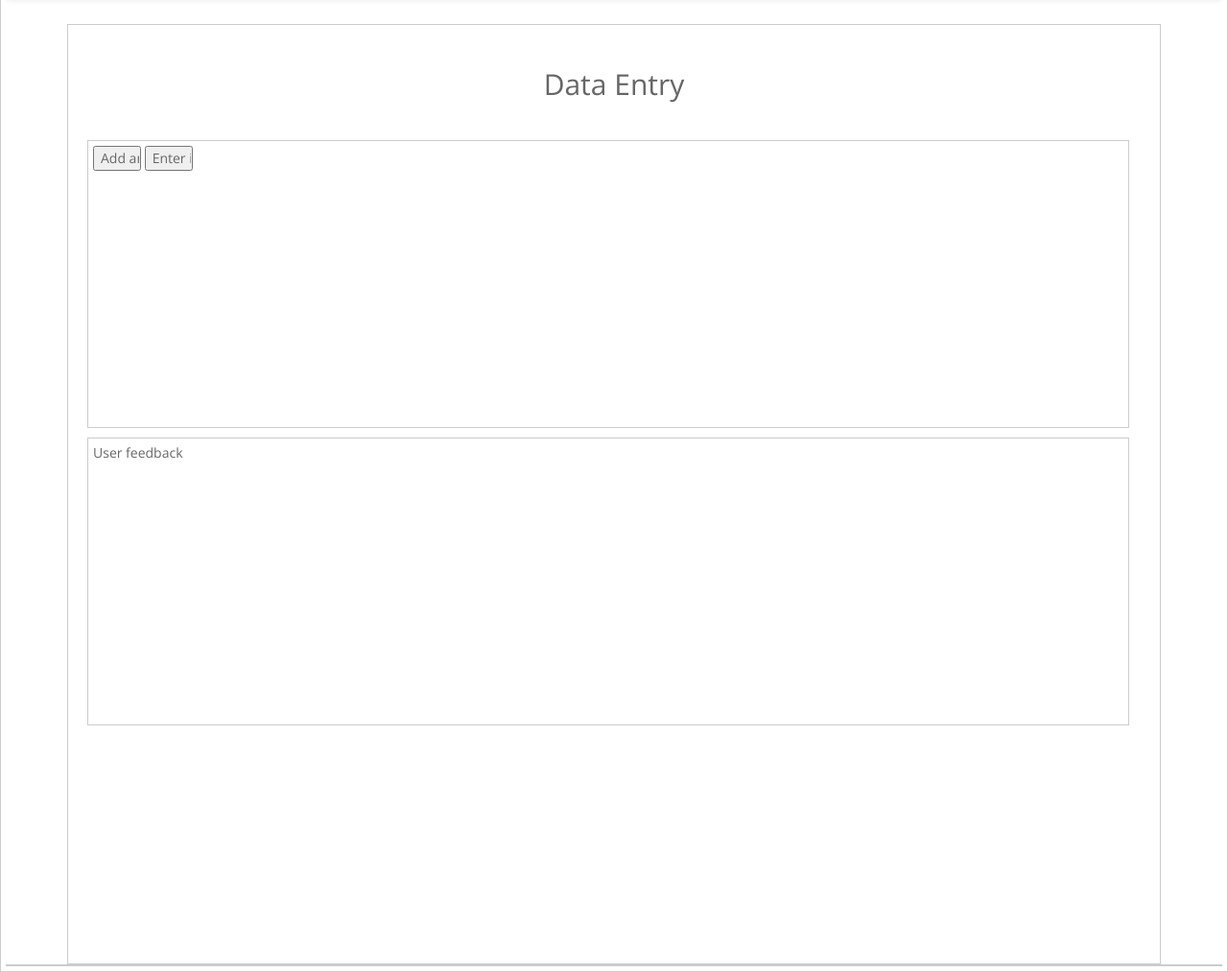
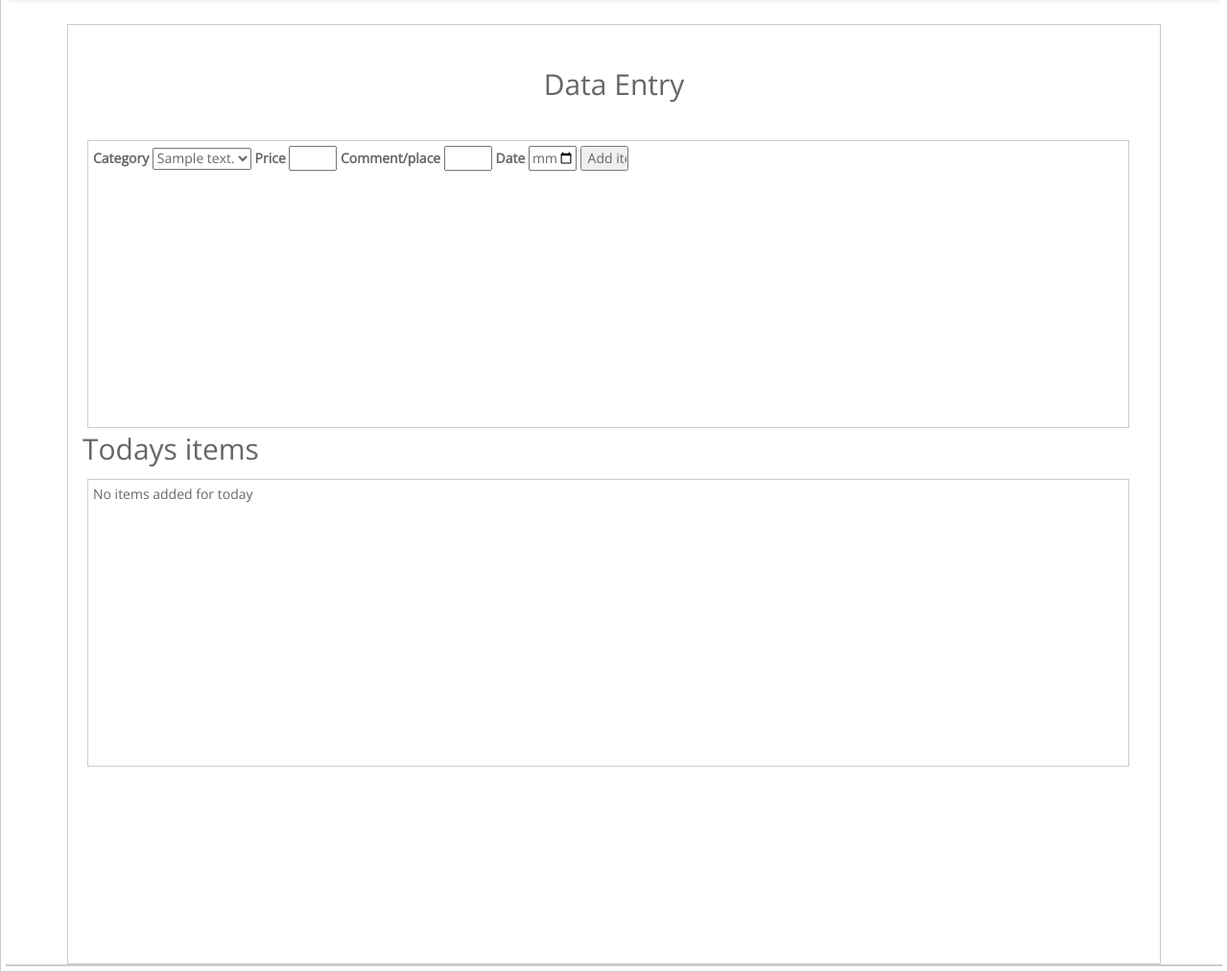
Before and after one commit to GregAndArron/Web2Assignment3, a PHP site: page /dataEntry.php in a window 1280 px wide. Shown: the part 263-1276 px from the top of the page at 96% size. Run offline with PHP 8.4, Linux system fonts and the light colour scheme; the visitor is signed in with stand-in values (Sample User, id 1); tables that the repository leaves empty or names only in its code hold one stand-in row (values such as "Sample post"); a stand-in replaces the project's code that opens the database connection; some libraries are stand-ins or nearby versions.

Commit message:
Added in two tables for all data and summary data

```diff
--- a/dataEntry.php
+++ b/dataEntry.php
@@ -12,12 +12,9 @@ require_once("scripts/navbar.php");
         </div>
         <div class="middleTop col-sm-6">
             <form id="myForm" action="#" method="POST">
-                <input type="button" value="Add another item" onclick="javascript:addItem();"/>
-                <input type="submit" value="Enter items" name="submit"/>
-                <div style="visibility:hidden">
                 <div id="item">
                     <label>Category</label>
-                        <select name="category[]">
+                    <select name="category">
                         <?php
                         //Get categories
                         $query = "SELECT * from tbl_category ORDER BY description ASC";
@@ -31,21 +28,48 @@ require_once("scripts/navbar.php");
                     </select>
 
                     <label>Price</label>
-                        <input type="number" step="0.01" name="price[]"/>
+                    <input type="number" step="0.01" name="price"/>
 
                     <label>Comment/place</label>
-                        <input type="text" width="20" name="comment[]"/>
+                    <input type="text" width="20" name="comment"/>
 
                     <label >Date</label>
-                        <input type="date" name="date[]"/>
+                    <input type="date" name="date"/>
 
-                        <input type="button" value="Delete" onclick="javascript:removeItem(this);"/>
-                    </div>
+                    <input type="submit" value="Add item" name="submit"/>
                 </div>
             </form>
         </div>
+        <h2>Todays items</h2>
         <div class="middleBottom col-sm-6">
-            User feedback
+            <div class="shorttable">
+                <?php
+                $query = "SELECT tbl_category.description, amount, date, comment"
+                        . " FROM tbl_item"
+                        . " JOIN tbl_category"
+                        . " USING (category_id)"
+                        . " WHERE user_id='{$_SESSION['user_id']}'"
+                        . " AND DATE(date)=DATE(NOW())";
+
+                $result = mysqli_query($dbc, $query) or die("Couldn't get user data; " . mysqli_error($dbc));
+
+                //Show results in a pretty table
+                if (mysqli_num_rows($result) > 0) {
+                    //Table header
+                    echo "<table class='table table-striped'><tr><th>Category</th><th>Amount</th><th>Date</th><th>Comment</th></tr>";
+                    while ($row = mysqli_fetch_assoc($result)) {
+                        //TODO format date
+                        echo "<tr><td>{$row['description']}</td>";
+                        echo "<td>\${$row['amount']}</td>";
+                        echo "<td>{$row['date']}</td>";
+                        echo "<td>{$row['comment']}</td></tr>";
+                    }
+                    echo "</table>";
+                } else {
+                    echo "No items added for today";
+                }
+                ?>
+            </div>
         </div>
     </div>
 </div>
```
Lines whose indentation alone changed are shown as unchanged.
